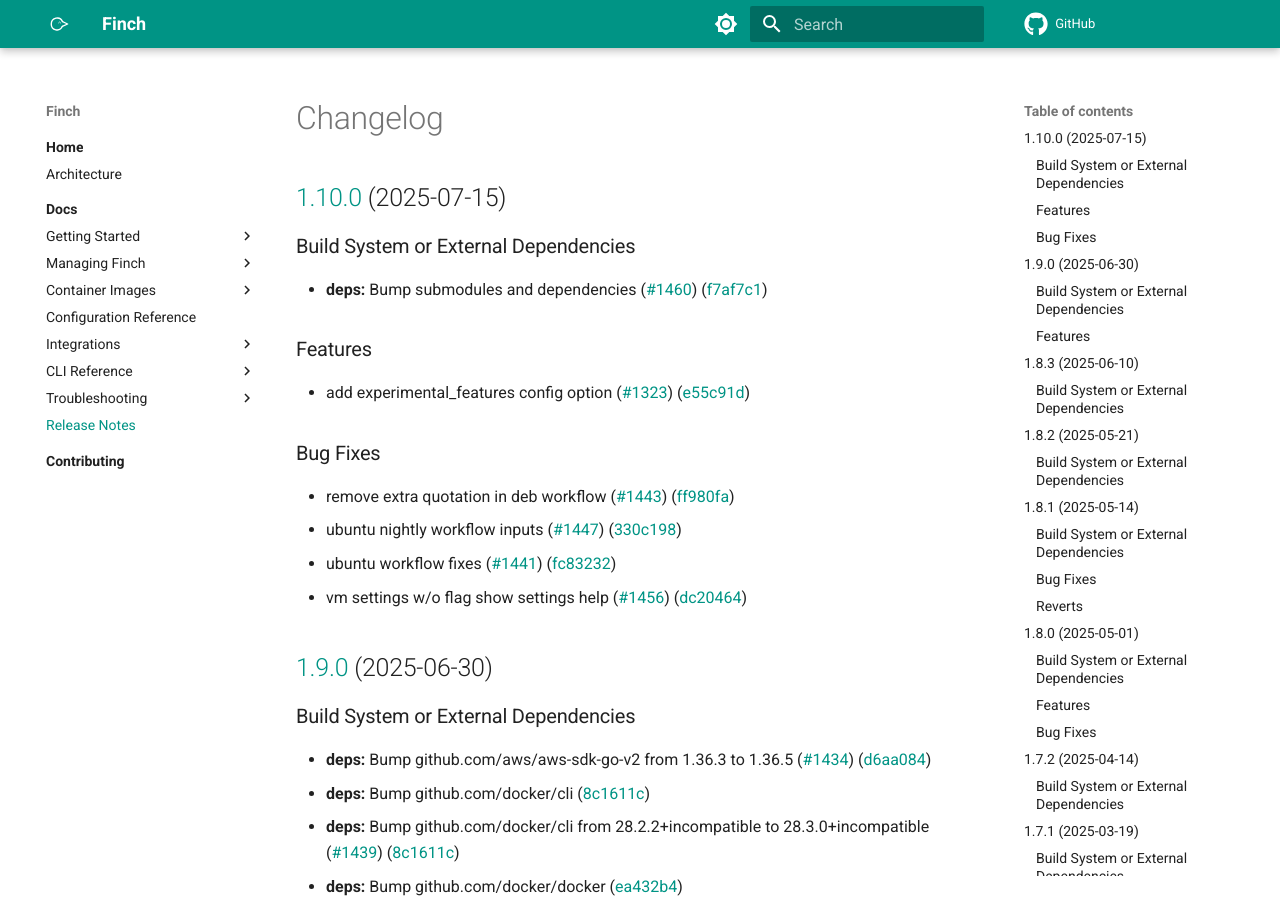
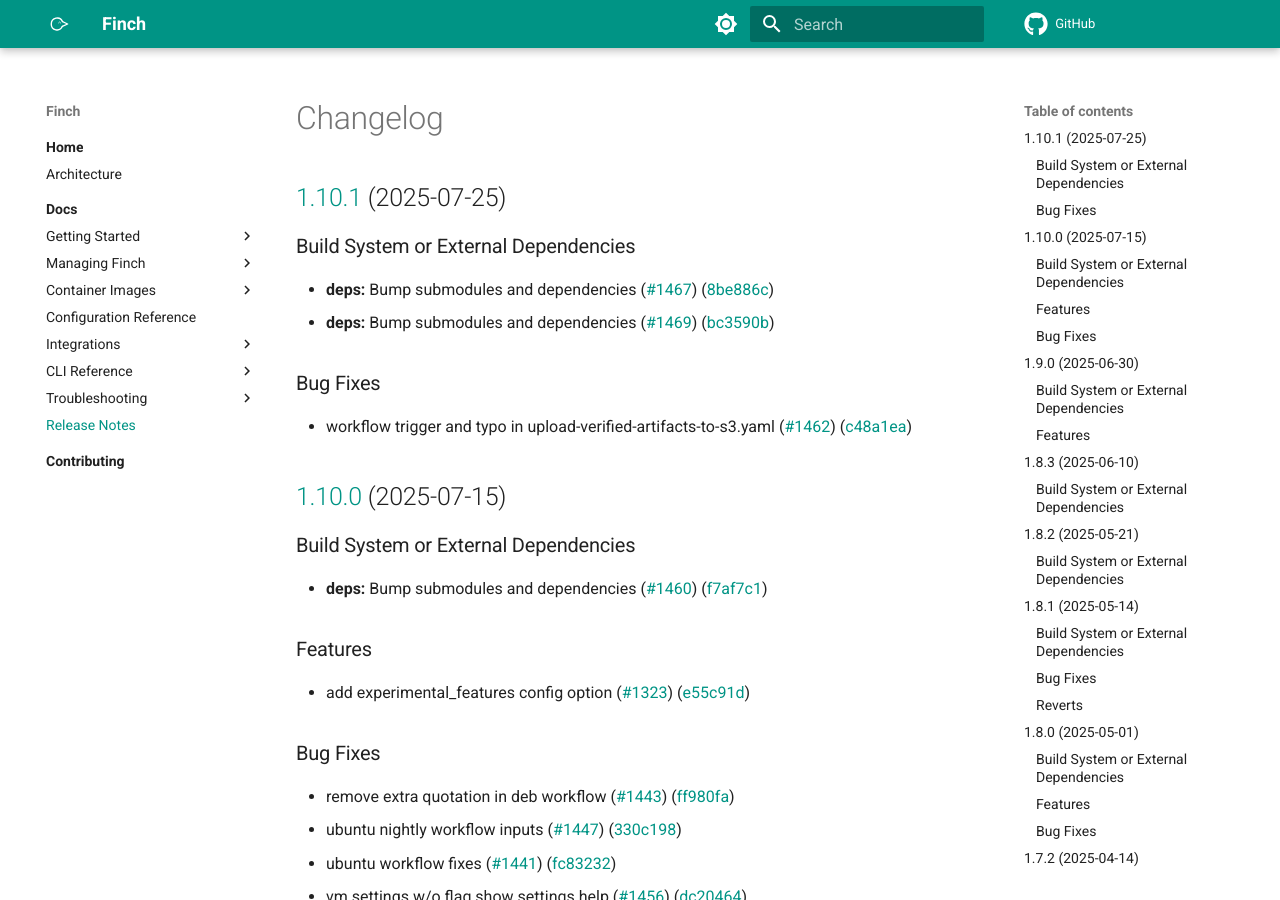
Before and after one commit to runfinch/finch-website, an MkDocs documentation site: the page built from docs/docs/changelog.md, in a window 1280 px wide and 900 px high. Built offline with MkDocs 1.6.1 and Material for MkDocs 9.7.7, drawn with Linux system fonts in a browser that asks for light colours; comment, search, counter and statistics services are not loaded.

Commit message:
[create-pull-request] automated change
Signed-off-by: github-actions[bot] <41898282+github-actions[bot]@users.noreply.github.com>

```diff
--- a/docs/docs/changelog.md
+++ b/docs/docs/changelog.md
@@ -1,4 +1,17 @@
 # Changelog
+
+## [1.10.1](https://github.com/runfinch/finch/compare/v1.10.0...v1.10.1) (2025-07-25)
+
+
+### Build System or External Dependencies
+
+* **deps:** Bump submodules and dependencies ([#1467](https://github.com/runfinch/finch/issues/1467)) ([8be886c](https://github.com/runfinch/finch/commit/8be886c868b203da4b29d200d8338c02a5631c03))
+* **deps:** Bump submodules and dependencies ([#1469](https://github.com/runfinch/finch/issues/1469)) ([bc3590b](https://github.com/runfinch/finch/commit/bc3590bd7c634d7e026d2b199dc82e9e162024c1))
+
+
+### Bug Fixes
+
+* workflow trigger and typo in upload-verified-artifacts-to-s3.yaml ([#1462](https://github.com/runfinch/finch/issues/1462)) ([c48a1ea](https://github.com/runfinch/finch/commit/c48a1ea0b27d921949f154158ae78c7df0d83cbc))
 
 ## [1.10.0](https://github.com/runfinch/finch/compare/v1.9.0...v1.10.0) (2025-07-15)
 
```
